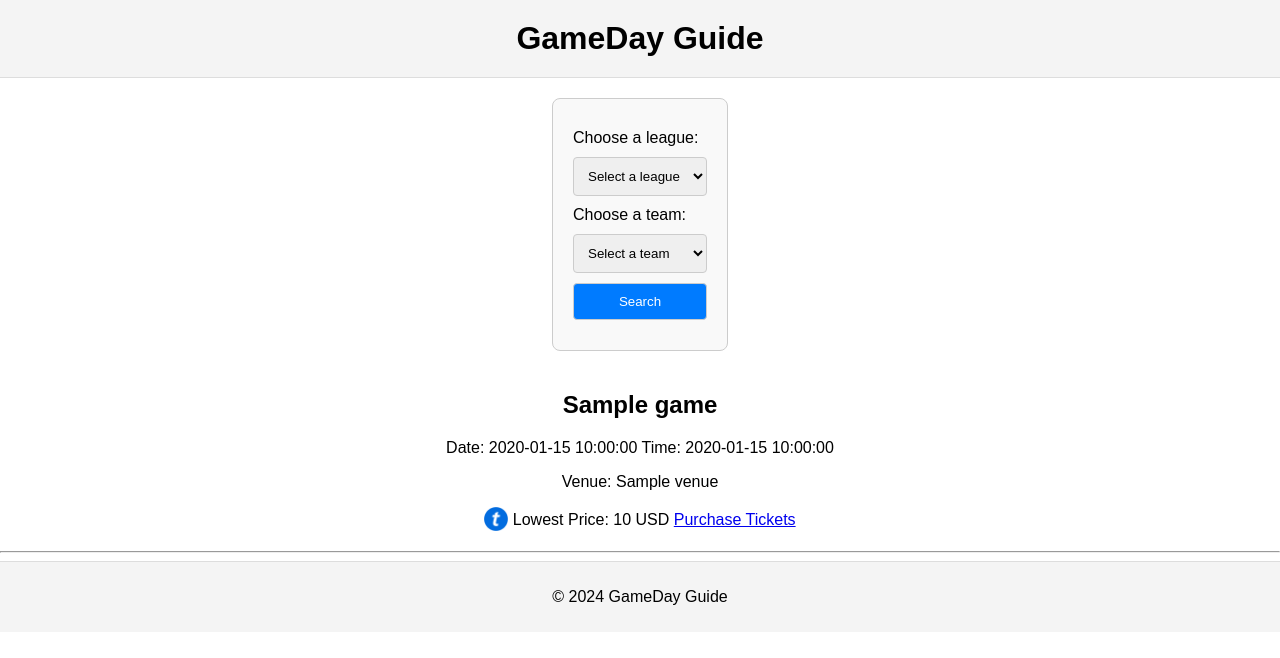
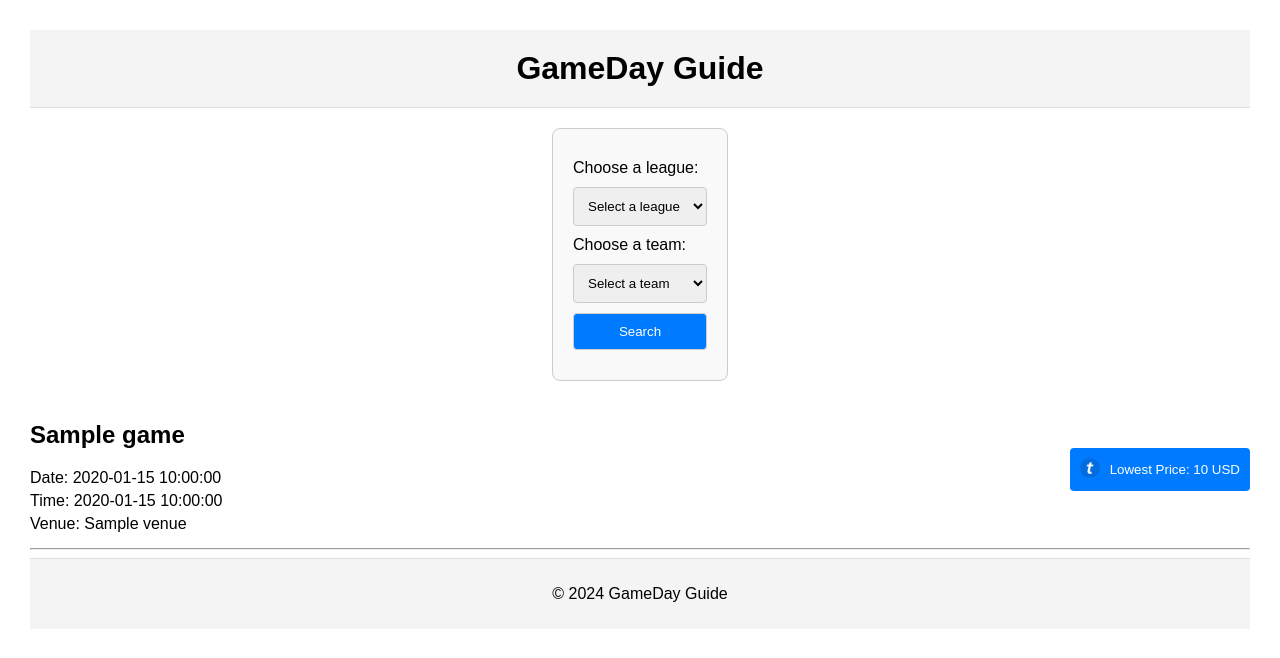
Before and after one commit to konradzyg/gameday-guide, a Flask app: template templates/index.html in a window 1280 px wide. Shown: the top 658 px of the page. Run offline with Flask 3, Linux system fonts and the light colour scheme; the template is opened without the code that fills it: most values are stand-ins (such as "Sample title", 1, 10 or a date in 2020).

Commit message:
Styling update

```diff
--- a/app.py
+++ b/app.py
@@ -65,7 +65,7 @@ def get_tm_event(team, sport):
 
 @app.route('/')
 def index():
-    return render_template('index.html', games=[], message="Search for a team to begin")
+    return render_template('index.html', games=[])
 
 @app.route('/get_teams', methods=['POST'])
 def get_teams():
@@ -79,8 +79,7 @@ def index_post():
     team = request.form['team']
 
     if not sport or not team:
-        message = "Please select both a league and a team."
-        return render_template('index.html', games=[], message=message)
+        return render_template('index.html', games=[])
 
     games = get_tm_event(team, sport)
     if not games:
--- a/static/styles.css
+++ b/static/styles.css
@@ -1,7 +1,7 @@
 body {
     font-family: Arial, sans-serif;
     margin: 0;
-    padding: 0;
+    padding: 30px;
     text-align: center;
 }
 
@@ -95,3 +95,61 @@ input:invalid:focus, select:invalid:focus {
     background-color: #4CAF50; /* Green background color on hover */
     color: white; /* White text color on hover */
 }
+
+
+/* Container for the game information and Ticketmaster link */
+.game-info {
+    display: flex;
+    justify-content: space-between;
+    align-items: center;
+    margin-bottom: 10px;
+}
+
+/* Align the game details on the left */
+.game-details {
+    text-align: left;
+}
+
+/* Align the Ticketmaster link on the right */
+.tm-purchase {
+    text-align: right;
+}
+
+/* Ensure the image and text are aligned properly */
+.tm-purchase img {
+    vertical-align: middle;
+    margin-right: 10px; /* Space between the logo and text */
+}
+
+/* Ensure the text in the game-details does not get too close to the container edge */
+.game-details p {
+    margin: 5px 0;
+}
+
+/* Ensure the button and its contents are aligned properly */
+.tm-button {
+    display: flex;
+    align-items: center;
+    background-color: #007bff; /* Blue background color */
+    color: white;
+    border: none;
+    border-radius: 4px;
+    padding: 10px;
+    cursor: pointer;
+    text-align: left;
+    text-decoration: none;
+}
+
+.tm-button img {
+    margin-right: 10px; /* Space between the logo and text */
+}
+
+/* Change button color on hover */
+.tm-button:hover {
+    background-color: #0056b3; /* Darker blue background color on hover */
+}
+
+/* Ensure the text inside the button is aligned properly */
+.tm-button span {
+    display: inline;
+}
--- a/templates/index.html
+++ b/templates/index.html
@@ -29,21 +29,31 @@
 
         <input type="submit" value="Search">
     </form>
-
     <div>
         {% if games %}
             {% for game in games %}
-                <div>
-                    <h2>{{ game.name }}</h2>
-                    <p>Date: {{ game.date }} Time: {{ game.time }}</p>
-                    <p>Venue: {{ game.venue }}</p>
-                    {% if game.lowest_price %}
-                        <p><img src="{{ url_for('static', filename='images/tm_logo.webp') }}" alt="Ticketmaster" class="tm-logo"> Lowest Price: {{ game.lowest_price }} {{ game.currency }} <a href="{{ game.event_url }}" target="_blank">Purchase Tickets</a></p>
-                    {% else %}
-                        <p><img src="{{ url_for('static', filename='images/tm_logo.webp') }}" alt="Ticketmaster" class="tm-logo"> Price information not available <a href="{{ game.event_url }}" target="_blank">Purchase Tickets</a></p>
-                    {% endif %}
-                    <hr>
+                <div class="game-info">
+                    <div class="game-details">
+                        <h2>{{ game.name }}</h2>
+                        <p>Date: {{ game.date }}</p>
+                        <p>Time: {{ game.time }}</p>
+                        <p>Venue: {{ game.venue }}</p>
+                    </div>
+                    <div class="tm-purchase">
+                        {% if game.lowest_price %}
+                            <button onclick="window.open('{{ game.event_url }}', '_blank');" class="tm-button">
+                                <img src="{{ url_for('static', filename='images/tm_logo.webp') }}" alt="Ticketmaster" class="tm-logo">
+                                Lowest Price: {{ game.lowest_price }} {{ game.currency }}
+                            </button>
+                        {% else %}
+                            <button onclick="window.open('{{ game.event_url }}', '_blank');" class="tm-button">
+                                <img src="{{ url_for('static', filename='images/tm_logo.webp') }}" alt="Ticketmaster" class="tm-logo">
+                                Price information not available
+                            </button>
+                        {% endif %}
+                    </div>
                 </div>
+                <hr>
             {% endfor %}
         {% else %}
             {% if request.method == 'POST' %}
```
Also changed, not shown: 1 other file.
